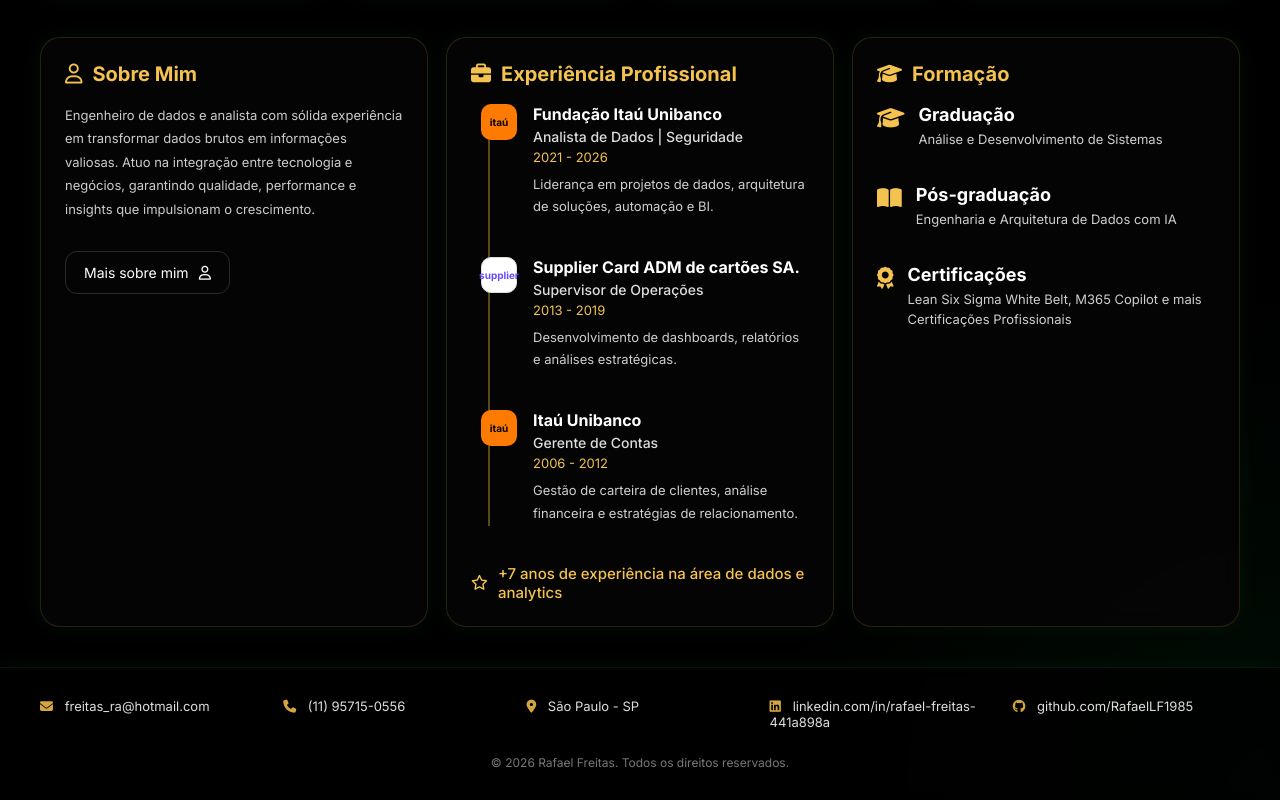
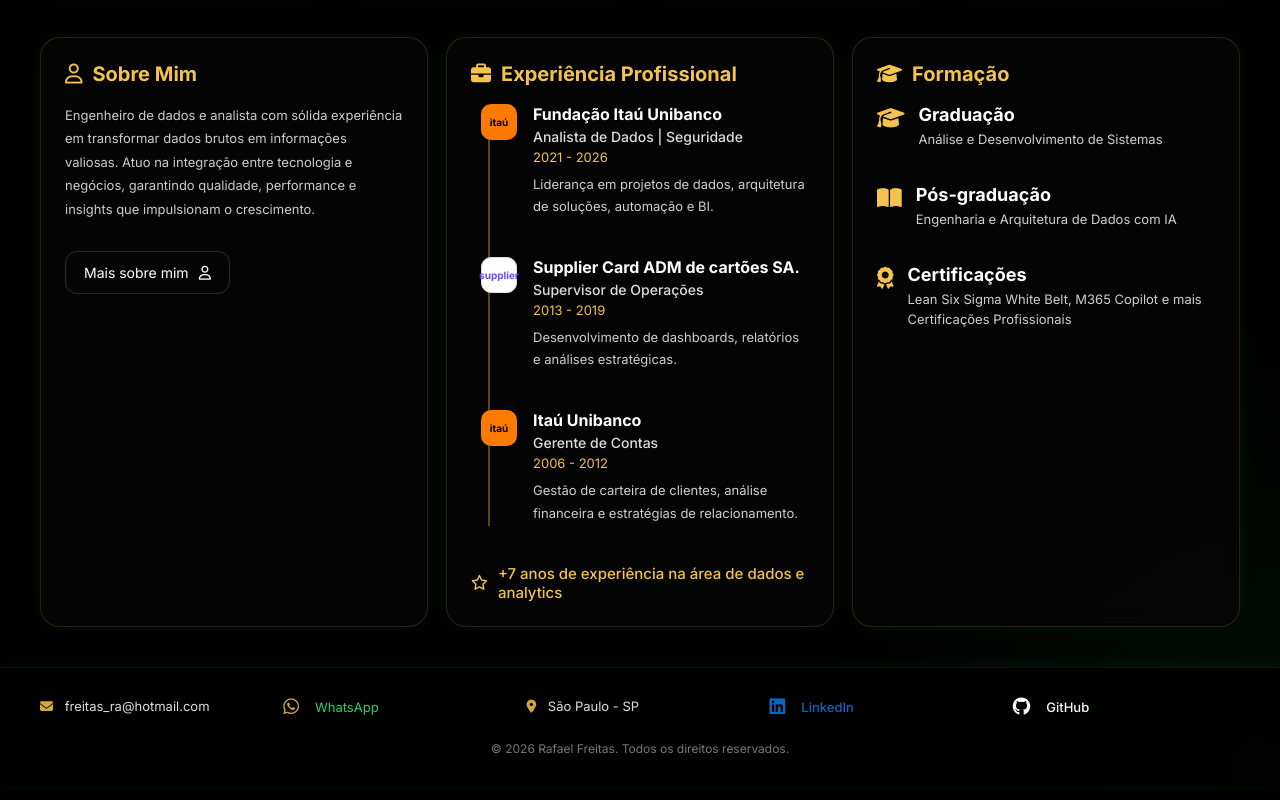
Before and after one commit to RafaelLF1985/portfolio-rafael, a plain HTML site: page index.html in a window 1280 px wide. Shown: the part 1462-2262 px from the top of the page. Drawn offline with Linux system fonts and the light colour scheme.

Commit message:
Add files via upload

```diff
--- a/index.html
+++ b/index.html
@@ -283,10 +283,24 @@
 <footer id="contato">
 <div class="footer-grid">
 <div><i class="fa-solid fa-envelope"></i> freitas_ra@hotmail.com</div>
-<div><i class="fa-solid fa-phone"></i> (11) 95715-0556</div>
+<div>
+  <a href="https://wa.me/5511957150556" target="_blank" class="whatsapp-link">
+    <i class="fa-brands fa-whatsapp"></i> WhatsApp
+  </a>
+</div>
 <div><i class="fa-solid fa-location-dot"></i> São Paulo - SP</div>
-<div><i class="fa-brands fa-linkedin"></i> linkedin.com/in/rafael-freitas-441a898a</div>
-<div><i class="fa-brands fa-github"></i> github.com/RafaelLF1985</div>
+<div>
+  <a href="https://www.linkedin.com/in/rafael-freitas-441a898a" target="_blank" class="linkedin-link">
+    <i class="fa-brands fa-linkedin"></i>
+    LinkedIn
+  </a>
+</div>
+<div>
+  <a href="https://github.com/RafaelLF1985" target="_blank" class="github-link">
+    <i class="fa-brands fa-github"></i>
+    GitHub
+  </a>
+</div>
 </div>
 <p class="copy">© 2026 Rafael Freitas. Todos os direitos reservados.</p>
 </footer>
--- a/style.css
+++ b/style.css
@@ -485,3 +485,63 @@
 transform:translateX(4px);
 opacity:.85;
 }
+.whatsapp-link{
+color:#25D366;
+text-decoration:none;
+display:flex;
+align-items:center;
+gap:8px;
+font-size:13px;
+transition:.3s;
+}
+
+.whatsapp-link:hover{
+opacity:.8;
+transform:translateY(-2px);
+}
+
+.whatsapp-link i{
+font-size:18px;
+}
+/* LINKEDIN */
+.linkedin-link{
+color:#0A66C2;
+text-decoration:none;
+display:flex;
+align-items:center;
+gap:8px;
+font-size:13px;
+font-weight:500;
+transition:.3s;
+}
+
+.linkedin-link:hover{
+opacity:.85;
+transform:translateY(-2px);
+}
+
+.linkedin-link i{
+font-size:18px;
+color:#0A66C2;
+}
+/* GITHUB */
+.github-link{
+color:#ffffff;
+text-decoration:none;
+display:flex;
+align-items:center;
+gap:8px;
+font-size:13px;
+font-weight:500;
+transition:.3s;
+}
+
+.github-link:hover{
+opacity:.85;
+transform:translateY(-2px);
+}
+
+.github-link i{
+font-size:18px;
+color:#ffffff;
+}
```
